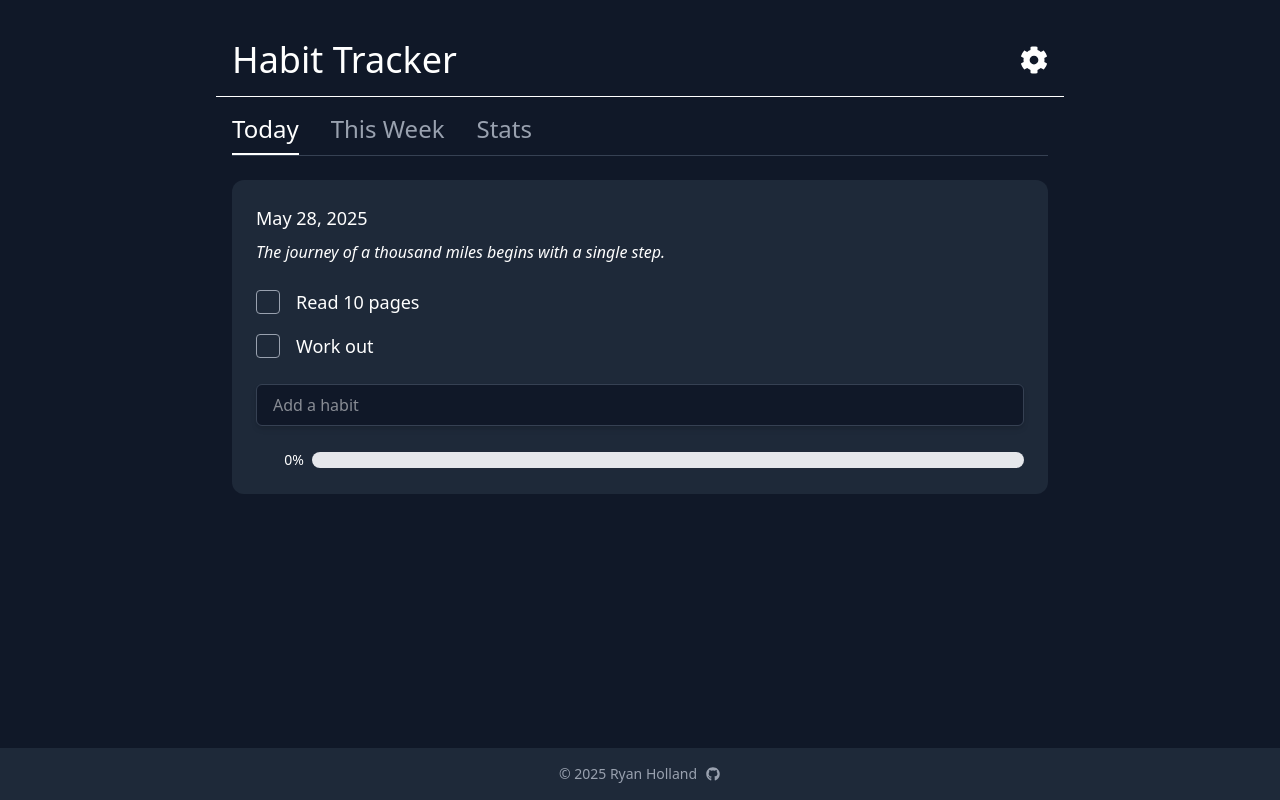
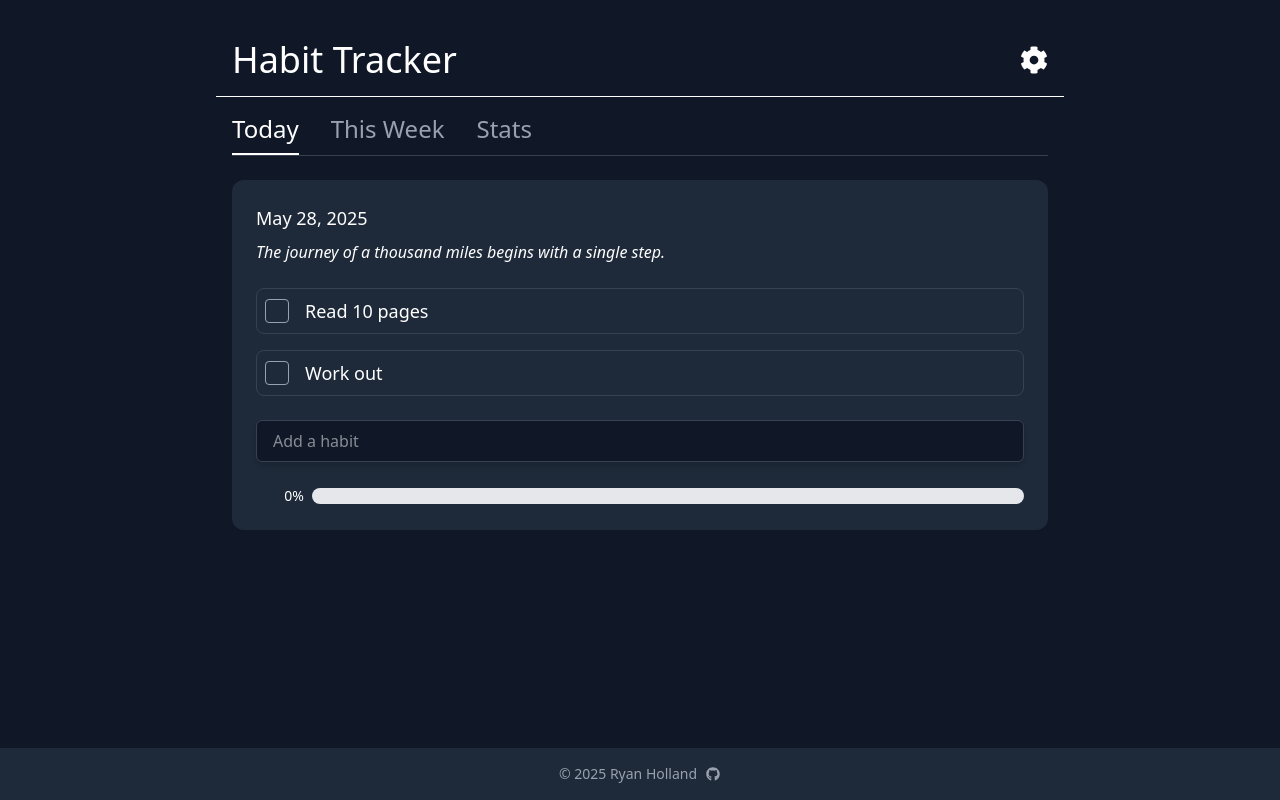
Before and after one commit to ryangholland/habit-tracker, a React (Vite) app: page / in a window 1280 px wide. Built offline with nearby package versions, Linux system fonts and the light colour scheme.

Commit message:
feat: add visual effect when user hovers over a HabitItem

```diff
--- a/src/components/HabitItem.jsx
+++ b/src/components/HabitItem.jsx
@@ -4,7 +4,9 @@ function HabitItem({ habit, toggleHabitStatus }) {
   const { id, name, completedToday } = habit;
 
   return (
-    <div className="flex items-center space-x-2 gap-2">
+    <div className="flex items-center space-x-2 gap-2
+    p-2 rounded-lg border border-gray-700 bg-gray-800
+        hover:bg-gray-700 hover:border-gray-500 hover:cursor-pointer transition duration-200">
       <Checkbox
         checked={completedToday}
         onChange={() => toggleHabitStatus(id)}
```
